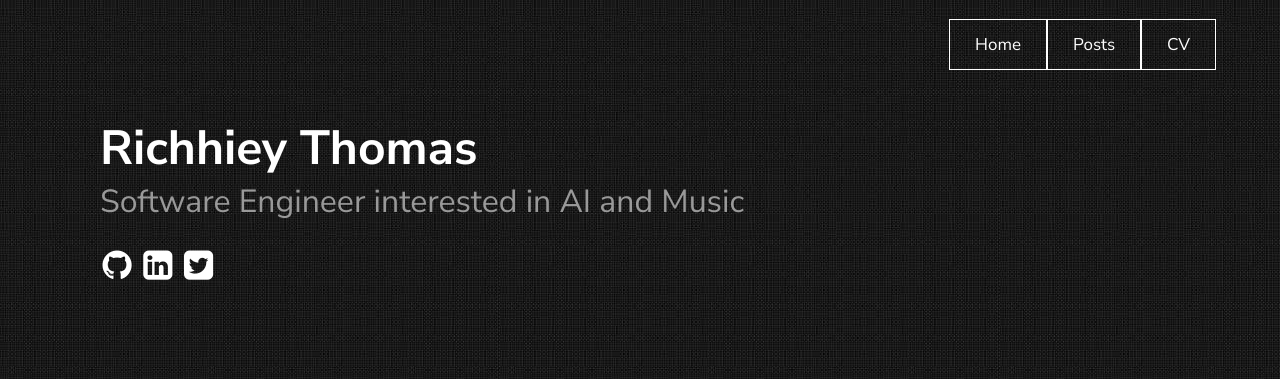
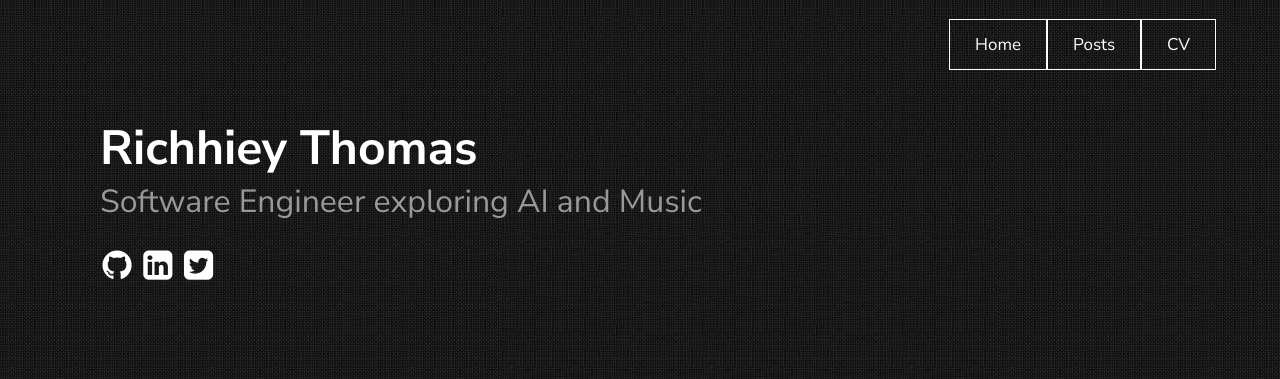
Before and after one commit to richhiey/richhiey.github.io, a Jekyll site: the page built from index.md, in a window 1280 px wide. Shown: the top 379 px of the page. Built offline with Jekyll 4.4.1, drawn with Linux system fonts in a browser that asks for light colours.

Commit message:
Change one word within tagline

```diff
--- a/_config.yml
+++ b/_config.yml
@@ -17,7 +17,7 @@ permalink: /posts/:title/
 
 texture:
   title: Richhiey Thomas
-  tagline: Software Engineer interested in AI and Music
+  tagline: Software Engineer exploring AI and Music
   date_format: "%b %-d, %Y"
   style: black
   showNav: true
```
